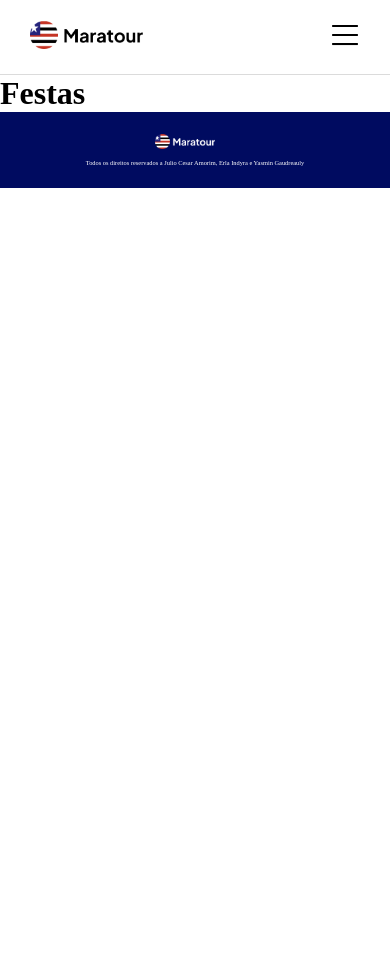
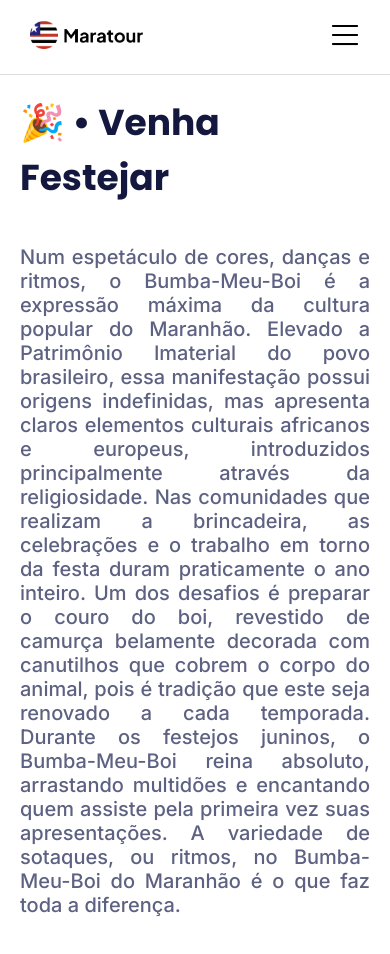
Before and after one commit to Julio-Amorim/MaraTour, a React (Vite) app: page /festas in a window 390 px wide. Shown: the top 954 px of the page. Before the commit the page ends 844 px from the top, so only its background shows below. Built offline with nearby package versions, Linux system fonts and the light colour scheme; grey boxes are pictures that could not be loaded.

Commit message:
Add files via upload
festas

```diff
--- a/src/pages/festas/Festas.tsx
+++ b/src/pages/festas/Festas.tsx
@@ -4,10 +4,87 @@ import "./festas.css";
 
 export const Festas = () => {
     return (
-        <main>
+        <div>
             <Header />
-            <h1>Festas</h1>
+            <main id='main-festas'>
+                <h2>🎉️ • Venha Festejar</h2>
+                <p>
+                    Num espetáculo de cores, danças e ritmos, o Bumba-Meu-Boi é
+                    a expressão máxima da cultura popular do Maranhão. Elevado a
+                    Patrimônio Imaterial do povo brasileiro, essa manifestação
+                    possui origens indefinidas, mas apresenta claros elementos
+                    culturais africanos e europeus, introduzidos principalmente
+                    através da religiosidade. Nas comunidades que realizam a
+                    brincadeira, as celebrações e o trabalho em torno da festa
+                    duram praticamente o ano inteiro. Um dos desafios é preparar
+                    o couro do boi, revestido de camurça belamente decorada com
+                    canutilhos que cobrem o corpo do animal, pois é tradição que
+                    este seja renovado a cada temporada. Durante os festejos
+                    juninos, o Bumba-Meu-Boi reina absoluto, arrastando
+                    multidões e encantando quem assiste pela primeira vez suas
+                    apresentações. A variedade de sotaques, ou ritmos, no
+                    Bumba-Meu-Boi do Maranhão é o que faz toda a diferença.
+                </p>
+                <div className='div-iframe'>
+                    <iframe
+                        width='100%'
+                        height='100%'
+                        src='https://www.youtube.com/embed/t9R65wwe-QM?si=pC1mLQoeEaB05TXm'
+                        title='YouTube video player'
+                        frameborder='0'
+                        allow='accelerometer; autoplay; clipboard-write; encrypted-media; gyroscope; picture-in-picture; web-share'
+                        referrerpolicy='strict-origin-when-cross-origin'
+                        allowfullscreen
+                    ></iframe>
+                </div>
+                <p>
+                    Num espetáculo de cores, danças e ritmos, o Bumba-Meu-Boi é
+                    a expressão máxima da cultura popular do Maranhão. Elevado a
+                    Patrimônio Imaterial do povo brasileiro, essa manifestação
+                    possui origens indefinidas, mas apresenta claros elementos
+                    culturais africanos e europeus, introduzidos principalmente
+                    através da religiosidade. Nas comunidades que realizam a
+                    brincadeira, as celebrações e o trabalho em torno da festa
+                    duram praticamente o ano inteiro. Um dos desafios é preparar
+                    o couro do boi, revestido de camurça belamente decorada com
+                    canutilhos que cobrem o corpo do animal, pois é tradição que
+                    este seja renovado a cada temporada. Durante os festejos
+                    juninos, o Bumba-Meu-Boi reina absoluto, arrastando
+                    multidões e encantando quem assiste pela primeira vez suas
+                    apresentações. A variedade de sotaques, ou ritmos, no
+                    Bumba-Meu-Boi do Maranhão é o que faz toda a diferença.
+                </p>
+
+                <p>
+                    No Maranhão, o período junino é caracterizado por uma
+                    explosão de sons, cores e sabores. Esse é o momento de
+                    celebrar as ricas manifestações culturais maranhenses, com
+                    ênfase no Bumba-Meu-Boi. São Luís se transforma em um grande
+                    arraial, com diversas estruturas espalhadas por toda a ilha
+                    para apresentações culturais, danças típicas e cantores
+                    regionais, além das barracas oferecendo comidas típicas.
+                </p>
+                <p>
+                    Celebrada ao longo de todo o mês de maio desde os tempos
+                    coloniais, a Festa do Divino Espírito Santo é uma fascinante
+                    combinação de devoção religiosa e homenagens ao Império. O
+                    "imperador" e sua corte, vestidos com trajes típicos,
+                    visitam as casas dos festeiros durante as comemorações.
+                </p>
+                <div className='div-iframe'>
+                    <iframe
+                        width='100%'
+                        height='100%'
+                        src='https://www.youtube.com/embed/LrtfEJJ-z5M?si=PSHmq6y0wJ7dmGBE'
+                        title='YouTube video player'
+                        frameborder='0'
+                        allow='accelerometer; autoplay; clipboard-write; encrypted-media; gyroscope; picture-in-picture; web-share'
+                        referrerpolicy='strict-origin-when-cross-origin'
+                        allowfullscreen
+                    ></iframe>
+                </div>
+            </main>
             <Footer />
-        </main>
-    )
-}
+        </div>
+    );
+};
--- a/src/pages/festas/festas.css
+++ b/src/pages/festas/festas.css
@@ -0,0 +1,82 @@
+#main-festas {
+    max-width: 1200px;
+    margin: 0 auto;
+    padding: 20px 20px;
+    display: flex;
+    flex-direction: column;
+    gap: 40px;
+    margin-bottom: 80px;
+
+    h2 {
+        font-family: "Poppins", sans-serif;
+        font-size: 36px;
+        color: #14183e;
+        text-align: left;
+    }
+    h3 {
+        color: #161a40;
+        font-size: 24px;
+        font-family: "Poppins", sans-serif;
+    }
+
+    p {
+        font-size: 20px;
+        font-family: "inter", sans-serif;
+        text-align: justify;
+        color: #5e6282;
+        font-weight: 500;
+    }
+
+    img {
+        width: 100%;
+    }
+    .div-iframe {
+        aspect-ratio: 16/9;
+        overflow: hidden;
+        width: 100%;
+        border-radius: 20px;
+        margin: 0 auto;
+
+    }
+
+    .div-flex {
+        display: grid;
+        gap: 64px;
+        grid-template-columns: 1fr 1fr;
+
+        .div-img {
+            height: 100%;
+            position: relative;
+            width: 100%;
+            overflow: hidden;
+            border-radius: 20px;
+        }
+
+        img {
+            margin: 0;
+            width: 100%;
+            height: 100%;
+            left: 0;
+            position: absolute;
+            display: block;
+            object-fit: cover;
+        }
+    }
+}
+
+@media (max-width: 768px) {
+    #main-sobre {
+        .div-flex {
+            grid-template-columns: 1fr;
+            margin-bottom: 40px;
+            p {
+                margin: 0;
+                font-size: 16px;
+            }
+
+            .div-img {
+                aspect-ratio: 4/3;
+            }
+        }
+    }
+}
```
